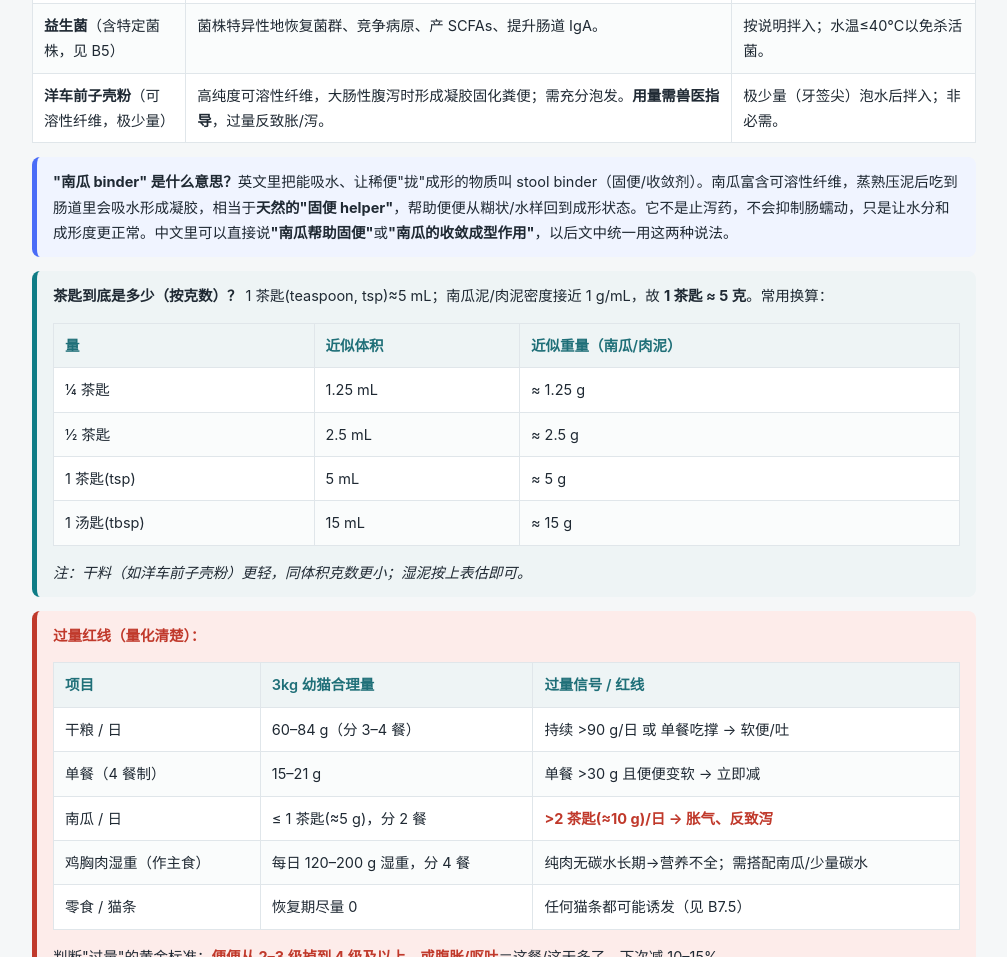
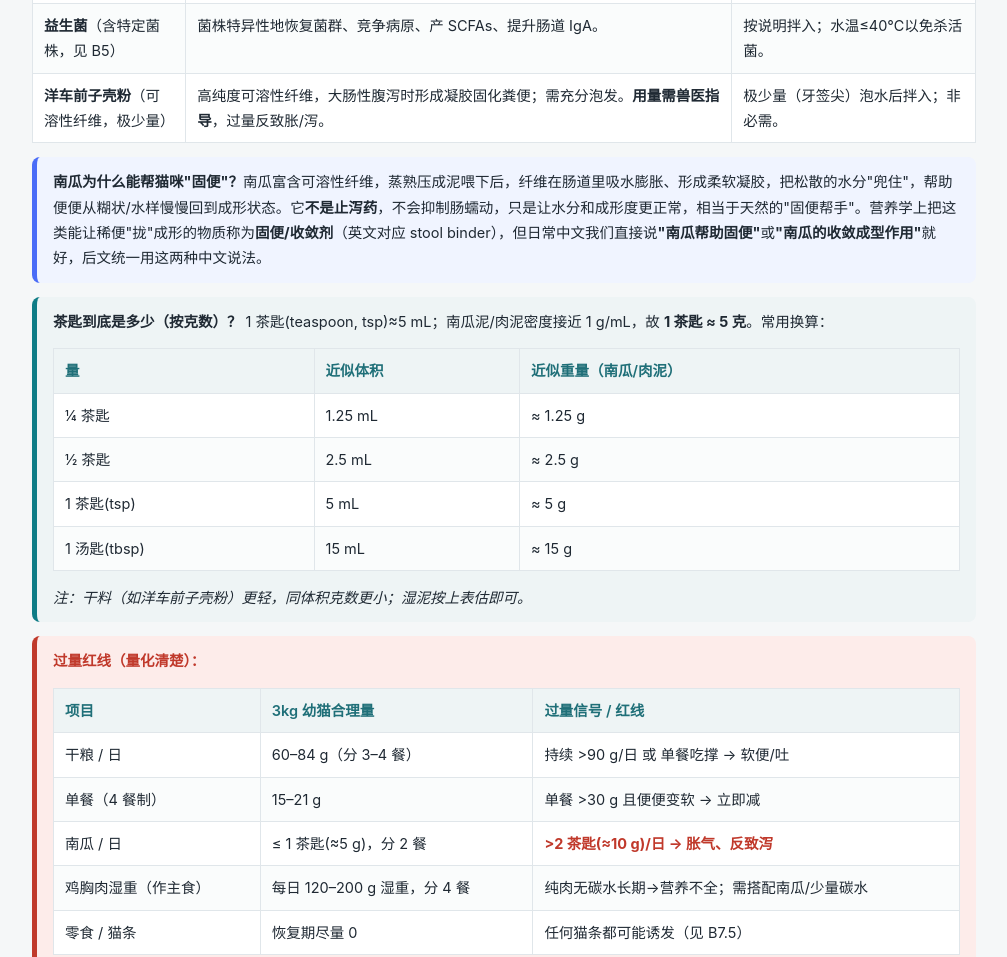
Before and after one commit to jiangabcyu4/cat-diarrhea-guide, a plain HTML site: page index.html in a window 1280 px wide. Shown: the part 6495-7452 px from the top of the page, without its empty margins (136-1143 px from the left). Drawn offline with Linux system fonts and the light colour scheme.

Commit message:
fix: 南瓜 binder 解释框中文化（纯中文表达）

```diff
--- a/index.html
+++ b/index.html
@@ -402,7 +402,7 @@
   </tbody>
 </table>
 
-<div class="info"><b>"南瓜 binder" 是什么意思？</b>英文里把能吸水、让稀便"拢"成形的物质叫 stool binder（固便/收敛剂）。南瓜富含可溶性纤维，蒸熟压泥后吃到肠道里会吸水形成凝胶，相当于<b>天然的"固便 helper"</b>，帮助便便从糊状/水样回到成形状态。它不是止泻药，不会抑制肠蠕动，只是让水分和成形度更正常。中文里可以直接说<b>"南瓜帮助固便"</b>或<b>"南瓜的收敛成型作用"</b>，以后文中统一用这两种说法。</div>
+<div class="info"><b>南瓜为什么能帮猫咪"固便"？</b>南瓜富含可溶性纤维，蒸熟压成泥喂下后，纤维在肠道里吸水膨胀、形成柔软凝胶，把松散的水分"兜住"，帮助便便从糊状/水样慢慢回到成形状态。它<b>不是止泻药</b>，不会抑制肠蠕动，只是让水分和成形度更正常，相当于天然的"固便帮手"。营养学上把这类能让稀便"拢"成形的物质称为<b>固便/收敛剂</b>（英文对应 stool binder），但日常中文我们直接说<b>"南瓜帮助固便"</b>或<b>"南瓜的收敛成型作用"</b>就好，后文统一用这两种中文说法。</div>
 
 <div class="note"><b>茶匙到底是多少（按克数）？</b> 1 茶匙(teaspoon, tsp)≈5 mL；南瓜泥/肉泥密度接近 1 g/mL，故 <b>1 茶匙 ≈ 5 克</b>。常用换算：
 <table>
```
Also changed, not shown: 猫咪腹泻深度科普与解决大全_20261015_v3.html (+1 -1 lines).
